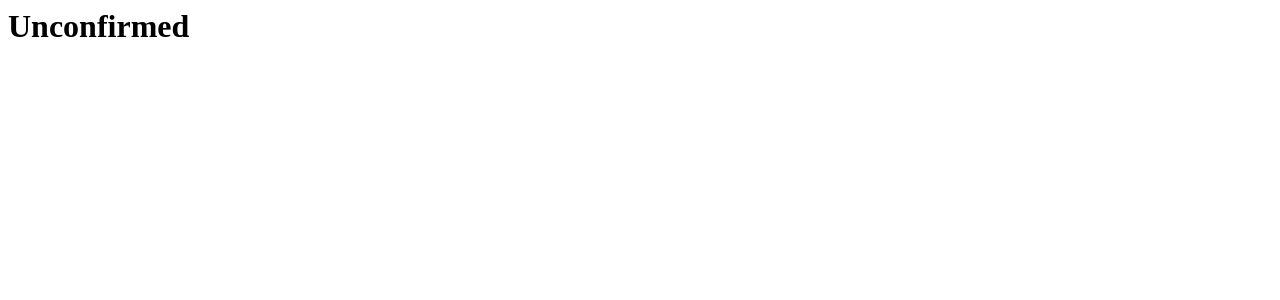
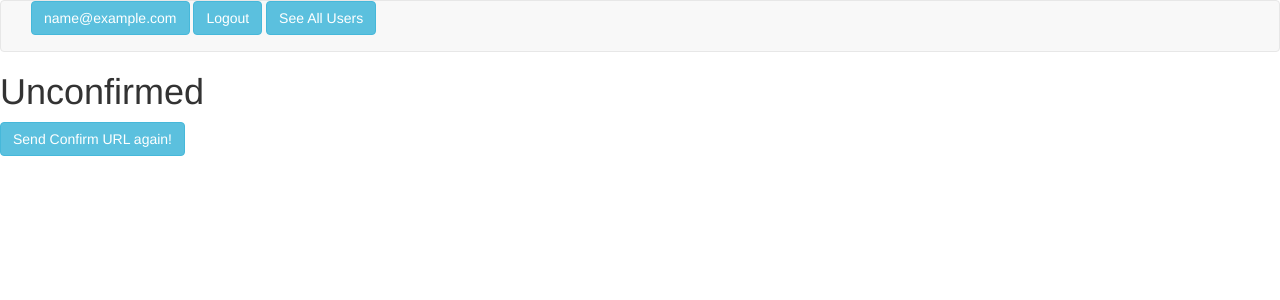
Before and after one commit to LittleTheFu/todo, a Flask app: page /auth/unconfirmed in a window 1280 px wide. Shown: the top 300 px of the page. Run offline with Flask 2, Linux system fonts and the light colour scheme; the visitor is signed in with stand-in values (Sample User, id 1); data comes from the database, SQL or seed files in the repository; some libraries are stand-ins or nearby versions.

Commit message:
you can send confirm mail in unconfirmed page

```diff
--- a/app/auth/views.py
+++ b/app/auth/views.py
@@ -52,6 +52,16 @@ def logout():
 def unconfirmed():
     return render_template('auth/unconfirmed.html')
 
+@auth.route('/send_confirm')
+def send_confirm():
+    token = current_user.generate_confirmation_token()
+    msg = Message('test_mail', sender='LttLTheFu@hotmail.com', recipients=[current_user.email])
+    msg.body=token
+    address = url_for('auth.confirm', token=token)
+    msg.html= 'http://127.0.0.1:5000' + address
+    mail.send(msg)
+    return redirect(url_for('auth.unconfirmed'))
+
 @auth.before_app_request
 def before_request():
     if current_user.is_authenticated \
--- a/app/templates/auth/unconfirmed.html
+++ b/app/templates/auth/unconfirmed.html
@@ -1 +1,11 @@
-<h1>Unconfirmed</h1>
+{% extends "base.html" %}
+{% import "bootstrap/wtf.html" as wtf %}
+
+{% block title %}Unconfirmed{% endblock %}
+
+{% block page_body %}
+  <h1>Unconfirmed</h1>
+  <a href="{{ url_for('auth.send_confirm') }}" class="btn btn-info" role="button">
+    Send Confirm URL again!
+  </a>
+{% endblock %}
```
